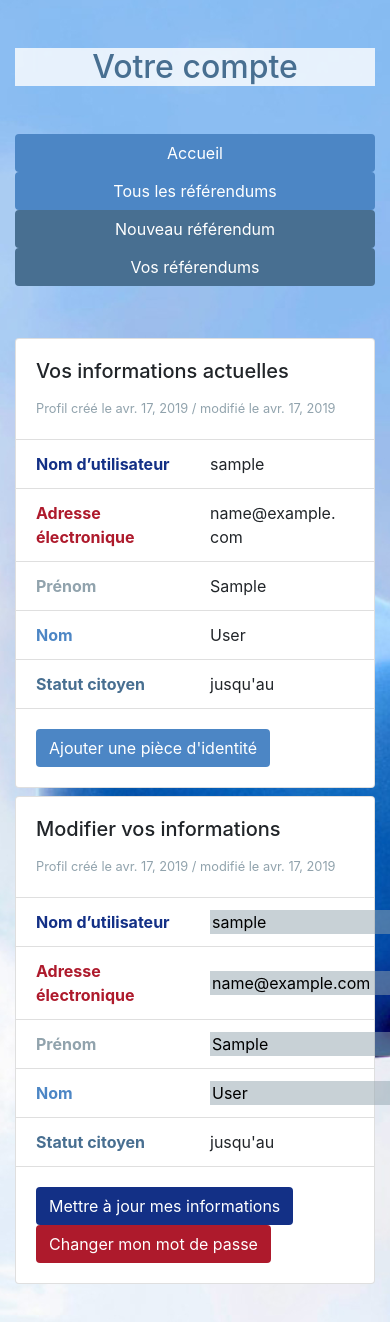
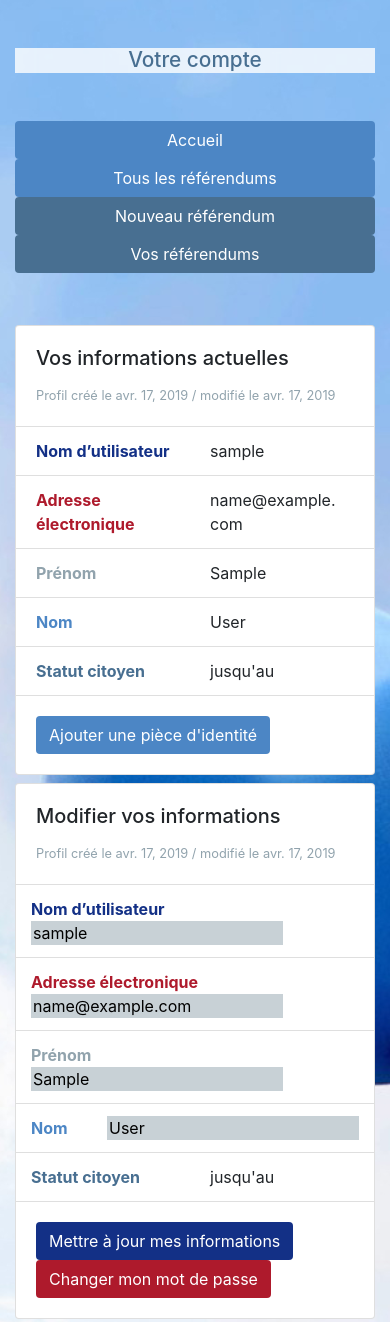
Before and after one commit to tohugaby/riclibre, a Django app: page /account/1 in a window 390 px wide; the page is wider, and only the part inside the window is pictured. Shown: the part 56-1378 px from the top of that part. Run offline with Django 3.2, Linux system fonts and the light colour scheme; the visitor is signed in with stand-in values (Sample User, id 1); data comes from the database, SQL or seed files in the repository; data that the repository does not hold is empty; parts of the project's set-up code (start-up, migrations or seed data) failed here and were passed over; some libraries are stand-ins or nearby versions.

Commit message:
fix: fix frontend html and css bugs
- add text wrapping classes and make font-size responsive on referendum
and account pages
- change celery periodic task settings
- bump version

5ce443de1d758765fe0a101b Fix frontend html and css bugs: text wrapping, text sizing...

```diff
--- a/referendum/static/css/theme.css
+++ b/referendum/static/css/theme.css
@@ -1,102 +1,149 @@
-body {
+body
+{
     background-image: url('../images/ballons.jpg');
     background-size: cover;
     /*font-family: 'Montserrat', sans-serif;*/
 }
 
-.content {
+.content
+{
     min-height: calc(100vh - 98px);
 }
 
-.footer {
+.footer
+{
     height: 50px;
     margin: 0;
 }
 
-h1 {
+h1
+{
     font-size: 2rem;
 }
 
-h2 {
+h2
+{
     font-size: 1.6rem;
+}
+
+@media screen and (max-width: 1024px)
+{
+    h1
+    {
+        font-size: 1.3rem;
+    }
+
+    h2
+    {
+        font-size: 1.1rem;
+    }
+    .description
+    {
+        font-size: .8rem;
+    }
+}
+
+
+.description-break
+{
+    word-wrap: break-word;
 }
 
 a,
 a:hover,
 a:focus,
-a:active {
+a:active
+{
     color: #4c86c5;
 }
 
 
 a.white-text:hover,
 a.white-text:focus,
-a.white-text:active {
+a.white-text:active
+{
     color: white;
 }
 
-input {
+input
+{
+    padding: 0 2px;
+
     border-width: 0;
-    padding: 0 2px;
-    background-color:  rgba(145,163,173,0.5);
+    background-color: rgba(145, 163, 173, .5);
 }
 
-.redfr {
+.redfr
+{
     color: #ae1a2c;
 }
 
-.redfr-bg {
+.redfr-bg
+{
     background-color: #ae1a2c;
 }
 
-.bluefr {
+.bluefr
+{
     color: #133086;
 }
 
-.bluefr-bg {
+.bluefr-bg
+{
     background-color: #133086;
 }
 
-.blue2 {
+.blue2
+{
     color: #4c86c5;
 }
 
-.blue2-bg {
+.blue2-bg
+{
     background-color: #4c86c5;
 }
 
-.blue3 {
+.blue3
+{
     color: #486f91;
 }
 
-.blue3-bg {
+.blue3-bg
+{
     background-color: #486f91;
 }
 
-.white-bg {
+.white-bg
+{
     background-color: white;
 }
 
-.white-transp-bg {
+.white-transp-bg
+{
     background-color: rgba(255, 255, 255, .8);
 }
 
-.white-very-transp-bg {
+.white-very-transp-bg
+{
     background-color: rgba(255, 255, 255, .4);
 }
 
-.greyfr {
+.greyfr
+{
     color: #91a3ad;
 }
 
-.greyfr-bg {
+.greyfr-bg
+{
     background-color: #91a3ad;
 }
 
-.white-text {
+.white-text
+{
     color: white;
 }
 
-.badge-med {
+.badge-med
+{
     font-size: 1.2rem;
 }
--- a/referendum/templates/base.html
+++ b/referendum/templates/base.html
@@ -33,7 +33,7 @@
 <div class="content">
     {% block header %}{% include 'referendum/snippets/base_navbar.html' %}{% endblock %}
     <div class="container">
-        <h1 class="blue3 white-transp-bg text-center my-5">
+        <h1 class="blue3 white-transp-bg text-center my-5 description-break">
             {% block main_title %}{% endblock %}
         </h1>
         <div class="row mb-5">
--- a/referendum/templates/referendum/account.html
+++ b/referendum/templates/referendum/account.html
@@ -80,43 +80,43 @@
                     </small>
                 </div>
                 <ul class="list-group list-group-flush">
-                    <li class="list-group-item d-flex justify-content-between align-items-center">
-                        <span class="font-weight-bold bluefr">
+                    <li class="list-group-item d-flex justify-content-between align-items-center row mx-0 px-0">
+                        <span class="font-weight-bold bluefr col col-md-6">
                             {{ user|verbose_name_filter:'username'|capfirst }}
                         </span>
-                        <span class="col-6">
+                        <span class="col col-md-6">
                         {{ form.username }}
                         </span>
                     </li>
-                    <li class="list-group-item d-flex justify-content-between align-items-center">
-                        <span class="font-weight-bold redfr">
+                    <li class="list-group-item d-flex justify-content-between align-items-center row mx-0 px-0">
+                        <span class="font-weight-bold redfr col col-md-6">
                         {{ user|verbose_name_filter:'email'|capfirst }}
                         </span>
-                        <span class="col-6">
+                        <span class="col col-md-6">
                         {{ form.email }}
                         </span>
                     </li>
-                    <li class="list-group-item d-flex justify-content-between align-items-center">
-                        <span class="font-weight-bold greyfr">
+                    <li class="list-group-item d-flex justify-content-between align-items-center row mx-0 px-0">
+                        <span class="font-weight-bold greyfr col col-md-6">
                         {{ user|verbose_name_filter:'first_name'|capfirst }}
                         </span>
-                        <span class="col-6">
+                        <span class="col col-md-6">
                         {{ form.first_name }}
                         </span>
                     </li>
-                    <li class="list-group-item d-flex justify-content-between align-items-center">
-                        <span class="font-weight-bold blue2">
+                    <li class="list-group-item d-flex justify-content-between align-items-center row mx-0 px-0">
+                        <span class="font-weight-bold blue2 col col-md-6">
                         {{ user|verbose_name_filter:'last_name'|capfirst }}
                         </span>
-                        <span class="col-6">
+                        <span class="col col-md-6">
                         {{ form.last_name }}
                         </span>
                     </li>
-                    <li class="list-group-item d-flex justify-content-between align-items-center">
-                        <span class="font-weight-bold blue3">
+                    <li class="list-group-item d-flex justify-content-between align-items-center row mx-0 px-0">
+                        <span class="font-weight-bold blue3 col col-md-6">
                         Statut citoyen
                         </span>
-                        <span class="col-6">
+                        <span class="col col-md-6">
                         {% if perms.referendum.is_citizen %}
                             jusqu'au {{ id_valid_until|date:'d/m/Y' }}
                         {% else %}
--- a/referendum/templates/referendum/referendum_detail.html
+++ b/referendum/templates/referendum/referendum_detail.html
@@ -11,7 +11,7 @@
         <div class="d-flex justify-content-end" style=" font-size: 2em;">
             {% include 'referendum/snippets/referendum_like_button.html' %}
         </div>
-        <h1 class="display-4 text-center">
+        <h1 class="text-center text-truncate">
             {{ object.question|capfirst }}
         </h1>
         <p class="lead">
@@ -21,7 +21,7 @@
                     {{ categorie }}
                 </a>
             {% endfor %}
-            <span class="float-right">
+            <span class="float-md-right">
             {% include 'referendum/snippets/referendum_publication_date.html' %}
             {% include 'referendum/snippets/referendum_event_date.html' %}
             {% include 'referendum/snippets/referendum_has_voted.html' %}
@@ -36,7 +36,7 @@
         {% endif %}
         {% include 'referendum/snippets/referendum_results_block.html' %}
         <hr class="my-4">
-        <p>{{ object.description }}</p>
+        <p class="description-break text-justify">{{ object.description }}</p>
         <hr class="my-4">
         <div class="lead">
             {% if referendum.get_updatable_fields and referendum.creator == user %}
--- a/referendum/templates/referendum/snippets/referendum_list_element.html
+++ b/referendum/templates/referendum/snippets/referendum_list_element.html
@@ -2,12 +2,12 @@
 
 <a href="{{ referendum.get_absolute_url }}" class="list-group-item list-group-item-action white-transp-bg">
     <span class="row">
-        <span class="col-6 font-weight-bold {% cycle 'bluefr' 'redfr' 'greyfr' %}">
+        <span class="col-12 col-md-6 font-weight-bold {% cycle 'bluefr' 'redfr' 'greyfr' %}">
                         {% include 'referendum/snippets/referendum_like_button.html' %}
-            {{ referendum.question|capfirst }}
+            <span class="description-break description  text-justify">{{ referendum.question|capfirst }}</span>
             {% include 'referendum/snippets/referendum_has_voted.html' %}
         </span>
-        <span class="col-6">
+        <span class="col-12  col-md-6">
         {% include 'referendum/snippets/referendum_publication_date.html' %}
         {% include 'referendum/snippets/referendum_event_date.html' %}
 
--- a/riclibre/__init__.py
+++ b/riclibre/__init__.py
@@ -2,6 +2,6 @@ from __future__ import absolute_import, unicode_literals
 
 from .celery import app as celery_app
 
-__version__ = "1.1.0"
+__version__ = "1.1.1"
 
 __all__ = ('celery_app')
--- a/riclibre/settings/__init__.py
+++ b/riclibre/settings/__init__.py
@@ -227,7 +227,7 @@ CELERY_BEAT_SCHEDULE = {
     },
     'check-cards': {
         'task': 'id_card_checker.tasks.launch_waiting_id_cards_checks',
-        'schedule': crontab(minute=0, hour='*/1'),
+        'schedule': crontab(minute='*/5'),
     },
 
 }
```
Also changed, not shown: referendum/templates/referendum/index.html (+6 -6 lines).
